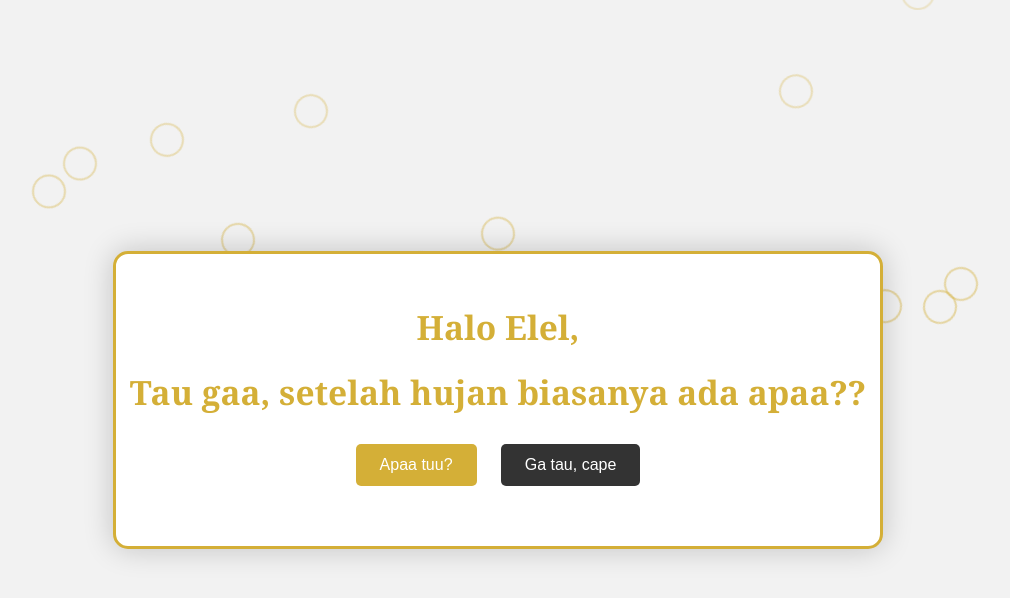
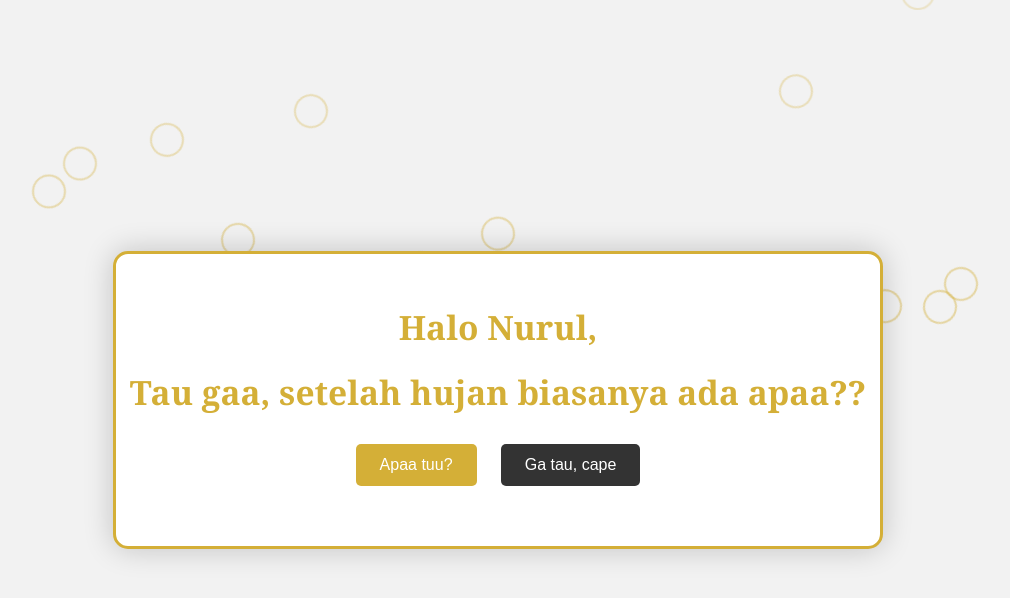
Before and after one commit to riief/hitagi, a plain HTML site: page index.html in a window 1280 px wide. Shown: the whole page, without its empty margins (142-1152 px from the left). Drawn offline with Linux system fonts and the light colour scheme.

Commit message:
Update index.html

```diff
--- a/index.html
+++ b/index.html
@@ -108,7 +108,7 @@
 <body>
 
 <div class="container">
-    <h1>Halo Elel,</h1>
+    <h1>Halo Nurul,</h1>
     <h1>Tau gaa, setelah hujan biasanya ada apaa??</h1>
     <div class="options">
         <button class="btn-a" onclick="showAnswer('a')">Apaa tuu?</button>
```
